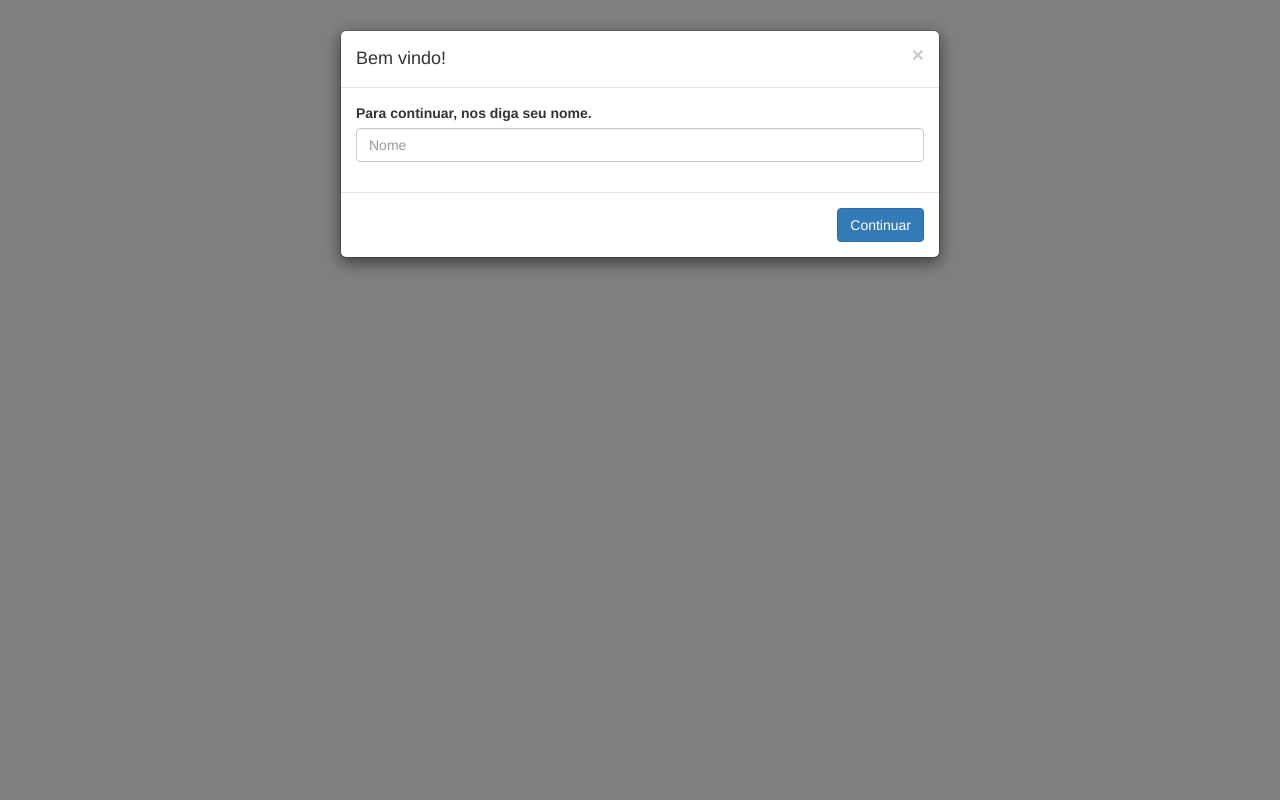
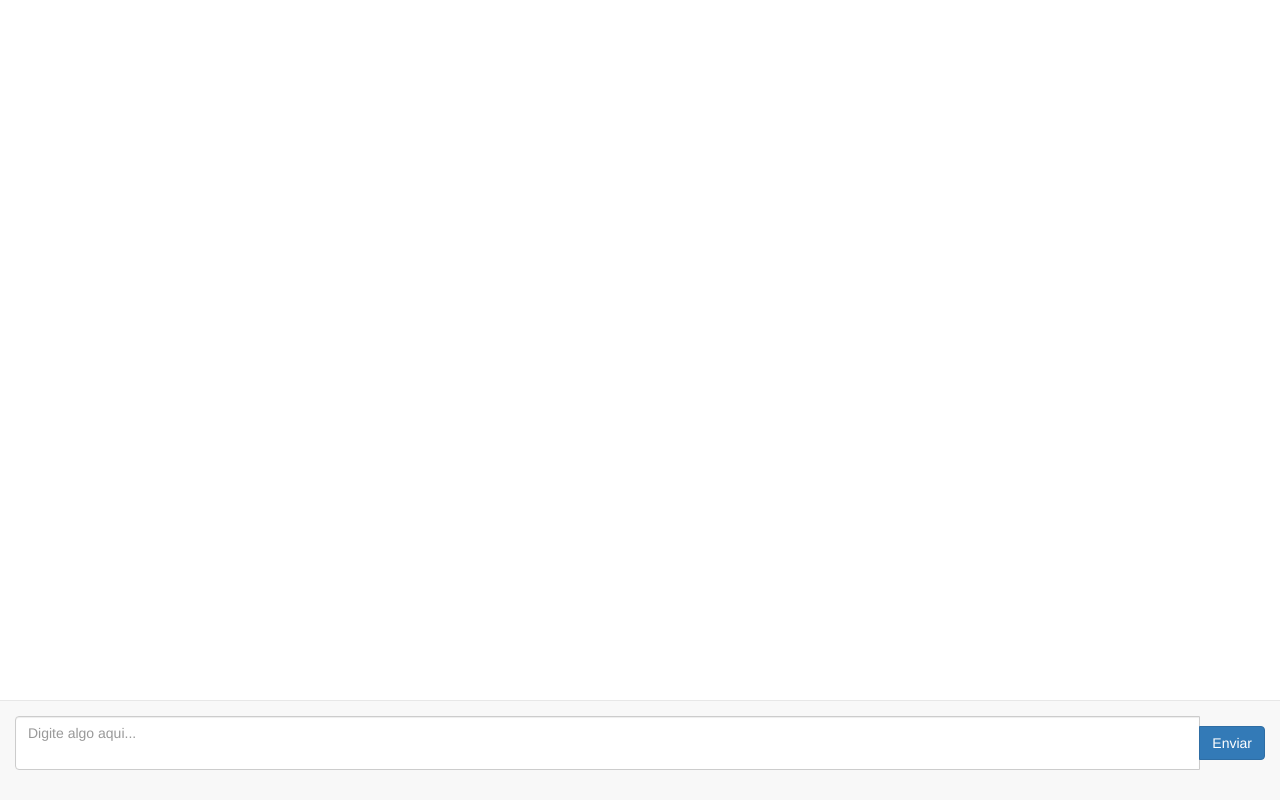
Before and after one commit to wildeee/react-hello, a React (Create React App) app: page / in a window 1280 px wide. Built offline with nearby package versions, Linux system fonts and the light colour scheme.

Commit message:
Inserindo o campo de input do chat

```diff
--- a/src/App.css
+++ b/src/App.css
@@ -22,3 +22,7 @@
 	from { transform: rotate(0deg); }
 	to { transform: rotate(360deg); }
 }
+
+.body-padding {
+	padding: 15px;
+}
--- a/src/App.js
+++ b/src/App.js
@@ -1,13 +1,22 @@
 import React, { Component } from 'react';
 import ModalUsername from './ModalUsername.js';
+import ChatInput from './ChatInput.js'
 import './App.css';
 
 class App extends Component {
-  render() {
-    return (
-      <ModalUsername showModal={true} />
-    );
-  }
+
+	onModalExit = (username) => {
+		this.setState({ username: username });
+	}
+
+	render() {
+		return (
+			<div className="body-padding">
+				<ModalUsername showModal={false} onModalExit={this.onModalExit} />
+				<ChatInput className="navbar navbar-default navbar-fixed-bottom body-padding"/>
+			</div>
+		);
+	}
 }
 
 export default App;
--- /dev/null
+++ b/src/ChatInput.css
@@ -0,0 +1,3 @@
+.btn-vertical-block {
+	height: 100%;
+}
--- /dev/null
+++ b/src/ChatInput.js
@@ -0,0 +1,30 @@
+import React, { Component } from 'react';
+import {
+	FormGroup,
+	FormControl,
+	InputGroup,
+	Button
+} from 'react-bootstrap';
+import './ChatInput.css'
+
+class ChatInput extends Component {
+	render() {
+		const textareaStyle = {
+			resize: 'none'
+		};
+		return (
+			<div className={this.props.className}>
+				<FormGroup controlId="formControlsTextarea">
+					<InputGroup>
+						<FormControl style={textareaStyle} componentClass="textarea" placeholder="Digite algo aqui..." />
+						<InputGroup.Button className="btn-vertical-block">
+							<Button className="btn-vertical-block" bsStyle="primary">Enviar</Button>
+						</InputGroup.Button>
+					</InputGroup>
+				</FormGroup>
+			</div>
+		);
+	}
+}
+
+export default ChatInput;
--- a/src/ModalUsername.js
+++ b/src/ModalUsername.js
@@ -14,31 +14,28 @@ class ModalUsername extends Component {
 		this.state = {
 			showModal: props.showModal
 		};
-	}
+	};
 
-	close() {
+	close = () => {
 		this.setState({ showModal: false });
-	}
-
-	open() {
-		this.setState({ showModal: true });
-	}
+		this.props.onModalExit(this.username.value);
+	};
 
 	render() {
 		return (
 			<div>
-				<Modal show={this.state.showModal} onHide={this.close.bind(this)} keyboard={false}>
+				<Modal show={this.state.showModal} onHide={this.close} keyboard={false}>
 					<Modal.Header closeButton>
 						<Modal.Title>Bem vindo!</Modal.Title>
 					</Modal.Header>
 					<Modal.Body>
 						<FormGroup controlId="form-username">
 							<ControlLabel>Para continuar, nos diga seu nome.</ControlLabel>
-							<FormControl type="text" placeholder="Nome" />
+							<FormControl type="text" placeholder="Nome" inputRef={(username) => {this.username = username}} componentClass="input" />
 						</FormGroup>
 					</Modal.Body>
 					<Modal.Footer>
-						<Button bsStyle="primary" onClick={this.close.bind(this)}>Continuar</Button>
+						<Button bsStyle="primary" onClick={this.close}>Continuar</Button>
 					</Modal.Footer>
 				</Modal>
 			</div>
```
Lines whose indentation alone changed are shown as unchanged.
